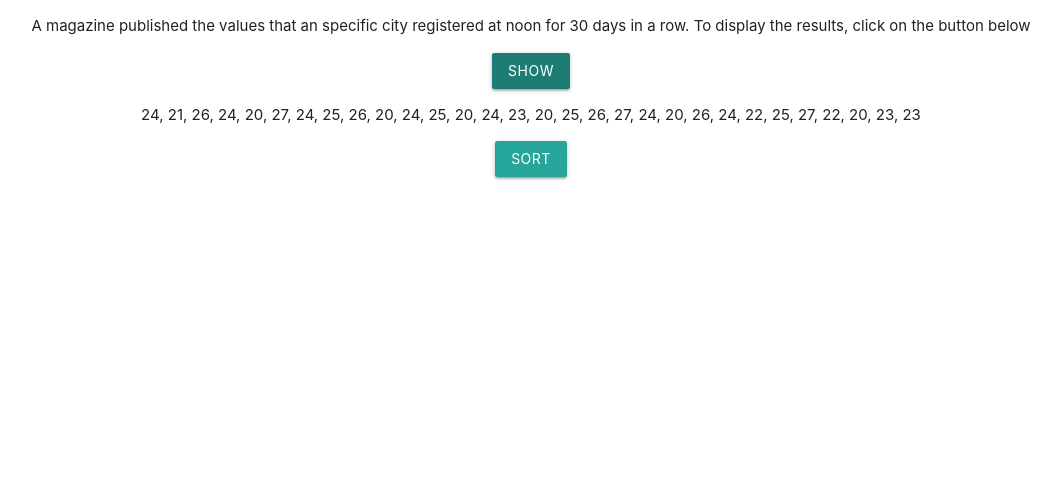
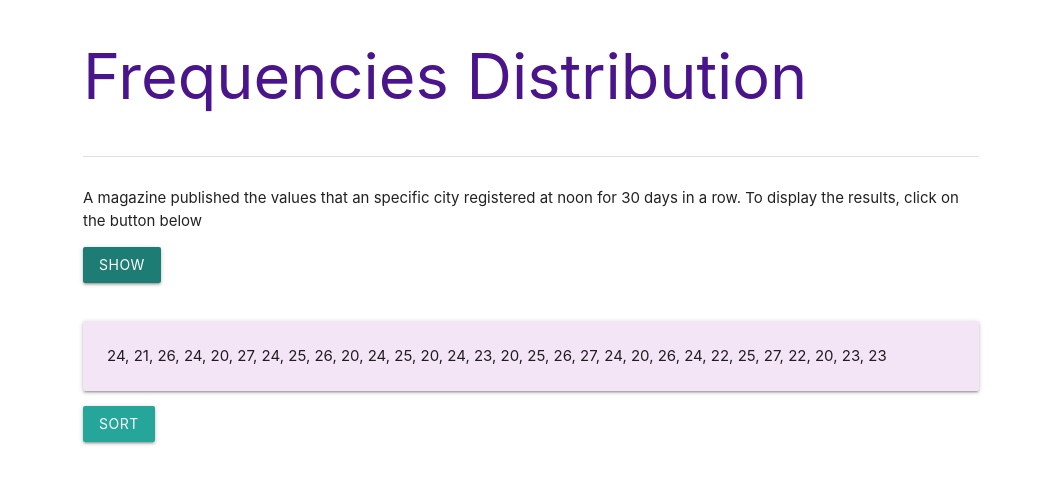
Before and after one commit to lidimayra/descriptive-statistics, a React (Create React App) app: page / in a window 1280 px wide. Both pictures are taken after a click on the button "SHOW". Shown: the top 484 px of the page, without its empty margins (109-1170 px from the left). Built offline with nearby package versions, Linux system fonts and the light colour scheme.

Commit message:
Add title and apply materialize classes for positioning

```diff
--- a/src/components/App.js
+++ b/src/components/App.js
@@ -15,9 +15,7 @@ class App extends Component {
   render() {
     return (
       <IntlProvider locale={navigator.language} messages={data[navigator.language]}>
-        <div className="App">
           <RandomValues />
-        </div>
       </IntlProvider>
     );
   }
--- a/src/components/RandomValues.js
+++ b/src/components/RandomValues.js
@@ -29,7 +29,16 @@ class RandomValues extends Component {
 
   render() {
     return (
-      <div>
+      <div className="container">
+        <div className="row">
+          <h1 className="purple-text text-darken-4 h1">
+            <FormattedMessage id='randomValues.title' />
+          </h1>
+        </div>
+
+        <div className="divider"></div>
+
+        <div className="section">
             <p>
               <FormattedMessage id='randomValues.header' />
             </p>
@@ -37,14 +46,15 @@ class RandomValues extends Component {
             <Button onClick={this.generateValues}>
               <FormattedMessage id='randomValues.show' />
             </Button>
+        </div>
 
         {this.state.numbers &&
-          <span>
-            <p>{this.state.numbers.join(', ')}</p>
+          <div className="section">
+            <p className="card-panel purple lighten-5">{this.state.numbers.join(', ')}</p>
             <Button id="sortBtn" onClick={this.sort}>
               <FormattedMessage id='randomValues.sort' />
             </Button>
-          </span>
+          </div>
         }
       </div>
     );
--- a/src/resources/en-us.json
+++ b/src/resources/en-us.json
@@ -1,4 +1,5 @@
 {
+  "randomValues.title": "Frequencies Distribution",
   "randomValues.header": "A magazine published the values that an specific city registered at noon for 30 days in a row. To display the results, click on the button below",
   "randomValues.show": "Show",
   "randomValues.sort": "Sort"
--- a/src/resources/pt-br.json
+++ b/src/resources/pt-br.json
@@ -1,4 +1,5 @@
 {
+  "randomValues.title": "Distribuição de Frequências",
   "randomValues.header": "Uma revista publicou os valores que uma determinada cidade registrou ao meio-dia ao longo de 30 dias. Para visualizar os resultados, clique no botão abaixo.",
   "randomValues.show": "Visualizar",
   "randomValues.sort": "Ordenar"
```
Also changed, not shown: 1 other file (tests, documents, lock files or other folders). Lines whose indentation alone changed are shown as unchanged.
